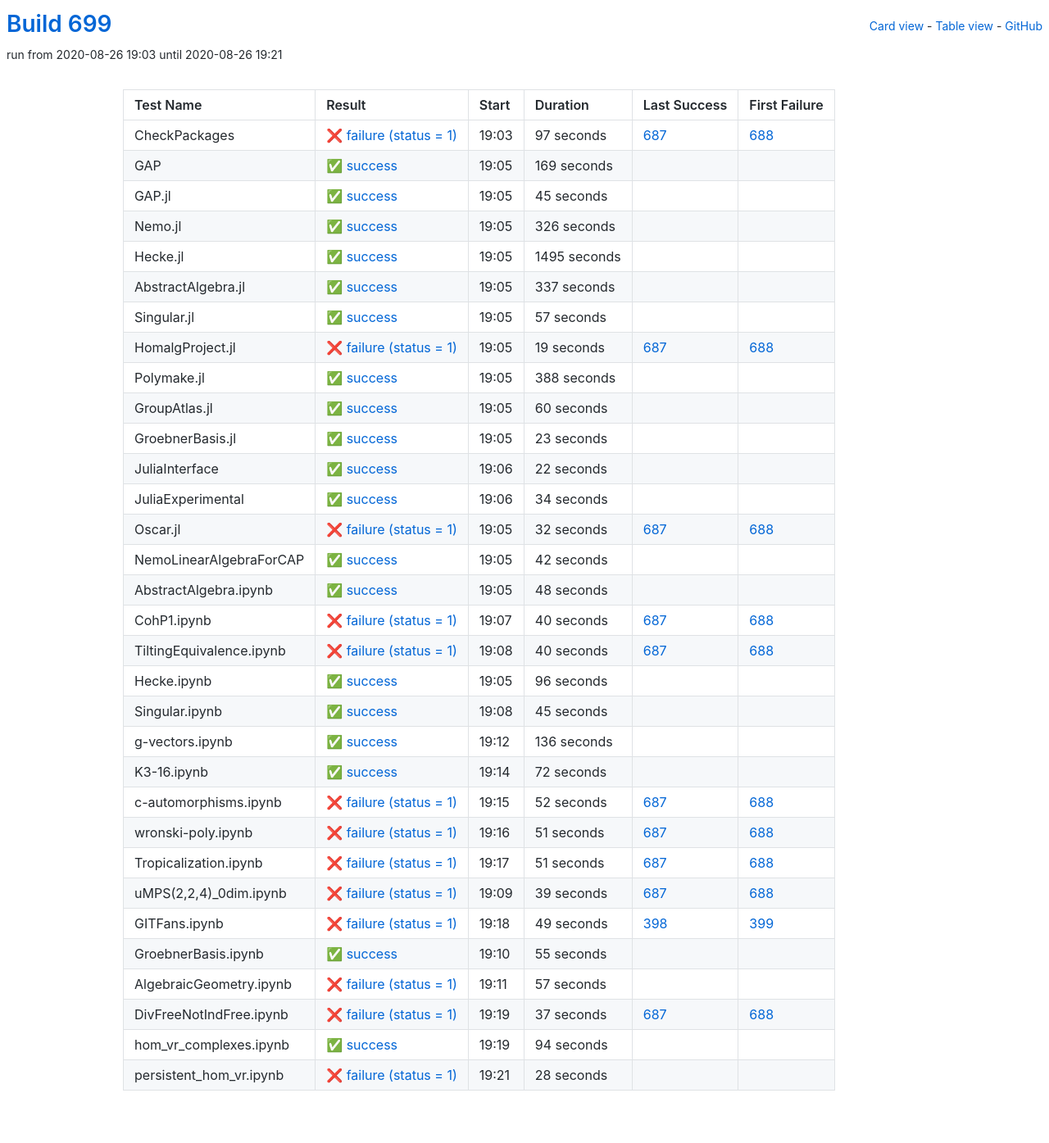
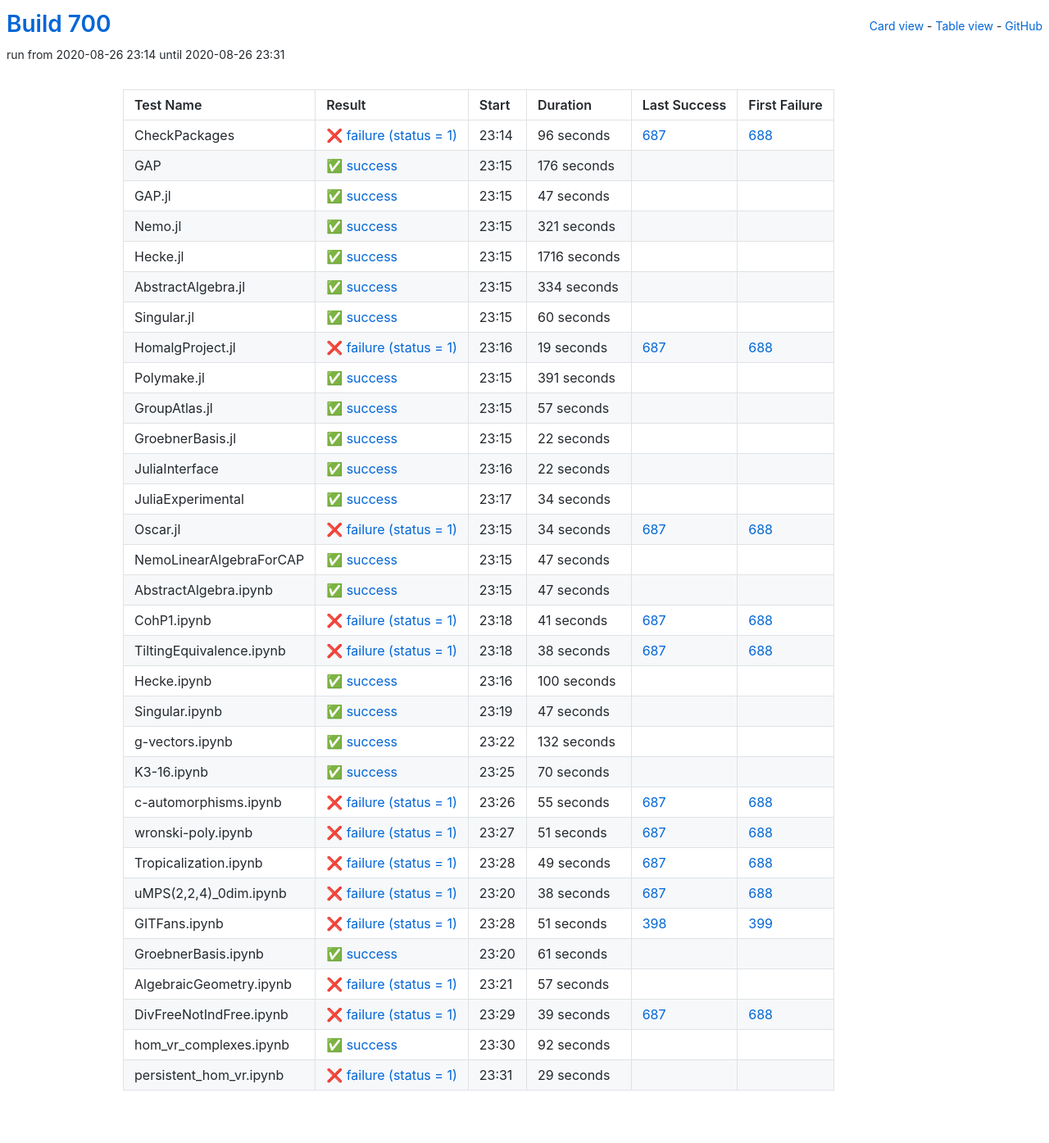
Before and after one commit to oscar-system/oscar-ci-status-stable, a Jekyll site: the page built from table.html, in a window 1280 px wide. Shown: the whole page at 82% size. Built offline with Jekyll 4.4.1, drawn with Linux system fonts in a browser that asks for light colours.

Commit message:
Build #700

```diff
--- a/_data/ci.yml
+++ b/_data/ci.yml
@@ -1,6 +1,6 @@
 ---
-build: 699
-build_url: https://oscarci.mathematik.uni-kl.de/job/oscar-stable/699/
+build: 700
+build_url: https://oscarci.mathematik.uni-kl.de/job/oscar-stable/700/
 job: oscar-stable
 organization: oscar-system
 repo: oscar-ci-status-stable
@@ -8,92 +8,92 @@ repourl: https://github.com/oscar-system/oscar-ci-status-stable
 tests:
 - name: CheckPackages
   id: checkpackages
-  log: https://oscarci.mathematik.uni-kl.de/job/oscar-stable/699/artifact/logs/build-699/CheckPackages.log
-  start: 2020-08-26 19:03
+  log: https://oscarci.mathematik.uni-kl.de/job/oscar-stable/700/artifact/logs/build-700/CheckPackages.log
+  start: 2020-08-26 23:14
   success: false
   exitcode: 1
   status: failure
-  duration: 97
+  duration: 96
   last_success: 687
   last_success_url: https://oscarci.mathematik.uni-kl.de/job/oscar-stable/687/
   first_failure: 688
   first_failure_url: https://oscarci.mathematik.uni-kl.de/job/oscar-stable/688/
 - name: GAP
   id: gap
-  log: https://oscarci.mathematik.uni-kl.de/job/oscar-stable/699/artifact/logs/build-699/GAP.log
-  start: 2020-08-26 19:05
+  log: https://oscarci.mathematik.uni-kl.de/job/oscar-stable/700/artifact/logs/build-700/GAP.log
+  start: 2020-08-26 23:15
   success: true
   exitcode: 0
   status: success
-  duration: 169
+  duration: 176
   last_success: false
   last_success_url:
   first_failure: false
   first_failure_url:
 - name: GAP.jl
   id: gap-jl
-  log: https://oscarci.mathematik.uni-kl.de/job/oscar-stable/699/artifact/logs/build-699/GAP.jl.log
-  start: 2020-08-26 19:05
+  log: https://oscarci.mathematik.uni-kl.de/job/oscar-stable/700/artifact/logs/build-700/GAP.jl.log
+  start: 2020-08-26 23:15
   success: true
   exitcode: 0
   status: success
-  duration: 45
+  duration: 47
   last_success: false
   last_success_url:
   first_failure: false
   first_failure_url:
 - name: Nemo.jl
   id: nemo-jl
-  log: https://oscarci.mathematik.uni-kl.de/job/oscar-stable/699/artifact/logs/build-699/Nemo.jl.log
-  start: 2020-08-26 19:05
+  log: https://oscarci.mathematik.uni-kl.de/job/oscar-stable/700/artifact/logs/build-700/Nemo.jl.log
+  start: 2020-08-26 23:15
   success: true
   exitcode: 0
   status: success
-  duration: 326
+  duration: 321
   last_success: false
   last_success_url:
   first_failure: false
   first_failure_url:
 - name: Hecke.jl
   id: hecke-jl
-  log: https://oscarci.mathematik.uni-kl.de/job/oscar-stable/699/artifact/logs/build-699/Hecke.jl.log
-  start: 2020-08-26 19:05
+  log: https://oscarci.mathematik.uni-kl.de/job/oscar-stable/700/artifact/logs/build-700/Hecke.jl.log
+  start: 2020-08-26 23:15
   success: true
   exitcode: 0
   status: success
-  duration: 1495
+  duration: 1716
   last_success: false
   last_success_url:
   first_failure: false
   first_failure_url:
 - name: AbstractAlgebra.jl
   id: abstractalgebra-jl
-  log: https://oscarci.mathematik.uni-kl.de/job/oscar-stable/699/artifact/logs/build-699/AbstractAlgebra.jl.log
-  start: 2020-08-26 19:05
+  log: https://oscarci.mathematik.uni-kl.de/job/oscar-stable/700/artifact/logs/build-700/AbstractAlgebra.jl.log
+  start: 2020-08-26 23:15
   success: true
   exitcode: 0
   status: success
-  duration: 337
+  duration: 334
   last_success: false
   last_success_url:
   first_failure: false
   first_failure_url:
 - name: Singular.jl
   id: singular-jl
-  log: https://oscarci.mathematik.uni-kl.de/job/oscar-stable/699/artifact/logs/build-699/Singular.jl.log
-  start: 2020-08-26 19:05
+  log: https://oscarci.mathematik.uni-kl.de/job/oscar-stable/700/artifact/logs/build-700/Singular.jl.log
+  start: 2020-08-26 23:15
   success: true
   exitcode: 0
   status: success
-  duration: 57
+  duration: 60
   last_success: false
   last_success_url:
   first_failure: false
   first_failure_url:
 - name: HomalgProject.jl
   id: homalgproject-jl
-  log: https://oscarci.mathematik.uni-kl.de/job/oscar-stable/699/artifact/logs/build-699/HomalgProject.jl.log
-  start: 2020-08-26 19:05
+  log: https://oscarci.mathematik.uni-kl.de/job/oscar-stable/700/artifact/logs/build-700/HomalgProject.jl.log
+  start: 2020-08-26 23:16
   success: false
   exitcode: 1
   status: failure
@@ -104,44 +104,44 @@ tests:
   first_failure_url: https://oscarci.mathematik.uni-kl.de/job/oscar-stable/688/
 - name: Polymake.jl
   id: polymake-jl
-  log: https://oscarci.mathematik.uni-kl.de/job/oscar-stable/699/artifact/logs/build-699/Polymake.jl.log
-  start: 2020-08-26 19:05
+  log: https://oscarci.mathematik.uni-kl.de/job/oscar-stable/700/artifact/logs/build-700/Polymake.jl.log
+  start: 2020-08-26 23:15
   success: true
   exitcode: 0
   status: success
-  duration: 388
+  duration: 391
   last_success: false
   last_success_url:
   first_failure: false
   first_failure_url:
 - name: GroupAtlas.jl
   id: groupatlas-jl
-  log: https://oscarci.mathematik.uni-kl.de/job/oscar-stable/699/artifact/logs/build-699/GroupAtlas.jl.log
-  start: 2020-08-26 19:05
+  log: https://oscarci.mathematik.uni-kl.de/job/oscar-stable/700/artifact/logs/build-700/GroupAtlas.jl.log
+  start: 2020-08-26 23:15
   success: true
   exitcode: 0
   status: success
-  duration: 60
+  duration: 57
   last_success: false
   last_success_url:
   first_failure: false
   first_failure_url:
 - name: GroebnerBasis.jl
   id: groebnerbasis-jl
-  log: https://oscarci.mathematik.uni-kl.de/job/oscar-stable/699/artifact/logs/build-699/GroebnerBasis.jl.log
-  start: 2020-08-26 19:05
+  log: https://oscarci.mathematik.uni-kl.de/job/oscar-stable/700/artifact/logs/build-700/GroebnerBasis.jl.log
+  start: 2020-08-26 23:15
   success: true
   exitcode: 0
   status: success
-  duration: 23
+  duration: 22
   last_success: false
   last_success_url:
   first_failure: false
   first_failure_url:
 - name: JuliaInterface
   id: juliainterface
-  log: https://oscarci.mathematik.uni-kl.de/job/oscar-stable/699/artifact/logs/build-699/JuliaInterface.log
-  start: 2020-08-26 19:06
+  log: https://oscarci.mathematik.uni-kl.de/job/oscar-stable/700/artifact/logs/build-700/JuliaInterface.log
+  start: 2020-08-26 23:16
   success: true
   exitcode: 0
   status: success
@@ -152,8 +152,8 @@ tests:
   first_failure_url:
 - name: JuliaExperimental
   id: juliaexperimental
-  log: https://oscarci.mathematik.uni-kl.de/job/oscar-stable/699/artifact/logs/build-699/JuliaExperimental.log
-  start: 2020-08-26 19:06
+  log: https://oscarci.mathematik.uni-kl.de/job/oscar-stable/700/artifact/logs/build-700/JuliaExperimental.log
+  start: 2020-08-26 23:17
   success: true
   exitcode: 0
   status: success
@@ -164,128 +164,128 @@ tests:
   first_failure_url:
 - name: Oscar.jl
   id: oscar-jl
-  log: https://oscarci.mathematik.uni-kl.de/job/oscar-stable/699/artifact/logs/build-699/Oscar.jl.log
-  start: 2020-08-26 19:05
+  log: https://oscarci.mathematik.uni-kl.de/job/oscar-stable/700/artifact/logs/build-700/Oscar.jl.log
+  start: 2020-08-26 23:15
   success: false
   exitcode: 1
   status: failure
-  duration: 32
+  duration: 34
   last_success: 687
   last_success_url: https://oscarci.mathematik.uni-kl.de/job/oscar-stable/687/
   first_failure: 688
   first_failure_url: https://oscarci.mathematik.uni-kl.de/job/oscar-stable/688/
 - name: NemoLinearAlgebraForCAP
   id: nemolinearalgebraforcap
-  log: https://oscarci.mathematik.uni-kl.de/job/oscar-stable/699/artifact/logs/build-699/NemoLinearAlgebraForCAP.log
-  start: 2020-08-26 19:05
+  log: https://oscarci.mathematik.uni-kl.de/job/oscar-stable/700/artifact/logs/build-700/NemoLinearAlgebraForCAP.log
+  start: 2020-08-26 23:15
   success: true
   exitcode: 0
   status: success
-  duration: 42
+  duration: 47
   last_success: false
   last_success_url:
   first_failure: false
   first_failure_url:
 - name: AbstractAlgebra.ipynb
   id: abstractalgebra-ipynb
-  log: https://oscarci.mathematik.uni-kl.de/job/oscar-stable/699/artifact/logs/build-699/AbstractAlgebra.ipynb.log
-  start: 2020-08-26 19:05
+  log: https://oscarci.mathematik.uni-kl.de/job/oscar-stable/700/artifact/logs/build-700/AbstractAlgebra.ipynb.log
+  start: 2020-08-26 23:15
   success: true
   exitcode: 0
   status: success
-  duration: 48
+  duration: 47
   last_success: false
   last_success_url:
   first_failure: false
   first_failure_url:
 - name: CohP1.ipynb
   id: cohp1-ipynb
-  log: https://oscarci.mathematik.uni-kl.de/job/oscar-stable/699/artifact/logs/build-699/CohP1.ipynb.log
-  start: 2020-08-26 19:07
+  log: https://oscarci.mathematik.uni-kl.de/job/oscar-stable/700/artifact/logs/build-700/CohP1.ipynb.log
+  start: 2020-08-26 23:18
   success: false
   exitcode: 1
   status: failure
-  duration: 40
+  duration: 41
   last_success: 687
   last_success_url: https://oscarci.mathematik.uni-kl.de/job/oscar-stable/687/
   first_failure: 688
   first_failure_url: https://oscarci.mathematik.uni-kl.de/job/oscar-stable/688/
 - name: TiltingEquivalence.ipynb
   id: tiltingequivalence-ipynb
-  log: https://oscarci.mathematik.uni-kl.de/job/oscar-stable/699/artifact/logs/build-699/TiltingEquivalence.ipynb.log
-  start: 2020-08-26 19:08
+  log: https://oscarci.mathematik.uni-kl.de/job/oscar-stable/700/artifact/logs/build-700/TiltingEquivalence.ipynb.log
+  start: 2020-08-26 23:18
   success: false
   exitcode: 1
   status: failure
-  duration: 40
+  duration: 38
   last_success: 687
   last_success_url: https://oscarci.mathematik.uni-kl.de/job/oscar-stable/687/
   first_failure: 688
   first_failure_url: https://oscarci.mathematik.uni-kl.de/job/oscar-stable/688/
 - name: Hecke.ipynb
   id: hecke-ipynb
-  log: https://oscarci.mathematik.uni-kl.de/job/oscar-stable/699/artifact/logs/build-699/Hecke.ipynb.log
-  start: 2020-08-26 19:05
+  log: https://oscarci.mathematik.uni-kl.de/job/oscar-stable/700/artifact/logs/build-700/Hecke.ipynb.log
+  start: 2020-08-26 23:16
   success: true
   exitcode: 0
   status: success
-  duration: 96
+  duration: 100
   last_success: false
   last_success_url:
   first_failure: false
   first_failure_url:
 - name: Singular.ipynb
   id: singular-ipynb
-  log: https://oscarci.mathematik.uni-kl.de/job/oscar-stable/699/artifact/logs/build-699/Singular.ipynb.log
-  start: 2020-08-26 19:08
+  log: https://oscarci.mathematik.uni-kl.de/job/oscar-stable/700/artifact/logs/build-700/Singular.ipynb.log
+  start: 2020-08-26 23:19
   success: true
   exitcode: 0
   status: success
-  duration: 45
+  duration: 47
   last_success: false
   last_success_url:
   first_failure: false
   first_failure_url:
 - name: g-vectors.ipynb
   id: g-vectors-ipynb
-  log: https://oscarci.mathematik.uni-kl.de/job/oscar-stable/699/artifact/logs/build-699/g-vectors.ipynb.log
-  start: 2020-08-26 19:12
+  log: https://oscarci.mathematik.uni-kl.de/job/oscar-stable/700/artifact/logs/build-700/g-vectors.ipynb.log
+  start: 2020-08-26 23:22
   success: true
   exitcode: 0
   status: success
-  duration: 136
+  duration: 132
   last_success: false
   last_success_url:
   first_failure: false
   first_failure_url:
 - name: K3-16.ipynb
   id: k3-16-ipynb
-  log: https://oscarci.mathematik.uni-kl.de/job/oscar-stable/699/artifact/logs/build-699/K3-16.ipynb.log
-  start: 2020-08-26 19:14
+  log: https://oscarci.mathematik.uni-kl.de/job/oscar-stable/700/artifact/logs/build-700/K3-16.ipynb.log
+  start: 2020-08-26 23:25
   success: true
   exitcode: 0
   status: success
-  duration: 72
+  duration: 70
   last_success: false
   last_success_url:
   first_failure: false
   first_failure_url:
 - name: c-automorphisms.ipynb
   id: c-automorphisms-ipynb
-  log: https://oscarci.mathematik.uni-kl.de/job/oscar-stable/699/artifact/logs/build-699/c-automorphisms.ipynb.log
-  start: 2020-08-26 19:15
+  log: https://oscarci.mathematik.uni-kl.de/job/oscar-stable/700/artifact/logs/build-700/c-automorphisms.ipynb.log
+  start: 2020-08-26 23:26
   success: false
   exitcode: 1
   status: failure
-  duration: 52
+  duration: 55
   last_success: 687
   last_success_url: https://oscarci.mathematik.uni-kl.de/job/oscar-stable/687/
   first_failure: 688
   first_failure_url: https://oscarci.mathematik.uni-kl.de/job/oscar-stable/688/
 - name: wronski-poly.ipynb
   id: wronski-poly-ipynb
-  log: https://oscarci.mathematik.uni-kl.de/job/oscar-stable/699/artifact/logs/build-699/wronski-poly.ipynb.log
-  start: 2020-08-26 19:16
+  log: https://oscarci.mathematik.uni-kl.de/job/oscar-stable/700/artifact/logs/build-700/wronski-poly.ipynb.log
+  start: 2020-08-26 23:27
   success: false
   exitcode: 1
   status: failure
@@ -296,56 +296,56 @@ tests:
   first_failure_url: https://oscarci.mathematik.uni-kl.de/job/oscar-stable/688/
 - name: Tropicalization.ipynb
   id: tropicalization-ipynb
-  log: https://oscarci.mathematik.uni-kl.de/job/oscar-stable/699/artifact/logs/build-699/Tropicalization.ipynb.log
-  start: 2020-08-26 19:17
+  log: https://oscarci.mathematik.uni-kl.de/job/oscar-stable/700/artifact/logs/build-700/Tropicalization.ipynb.log
+  start: 2020-08-26 23:28
   success: false
   exitcode: 1
   status: failure
-  duration: 51
+  duration: 49
   last_success: 687
   last_success_url: https://oscarci.mathematik.uni-kl.de/job/oscar-stable/687/
   first_failure: 688
   first_failure_url: https://oscarci.mathematik.uni-kl.de/job/oscar-stable/688/
 - name: uMPS(2,2,4)_0dim.ipynb
   id: umps-2-2-4-0dim-ipynb
-  log: https://oscarci.mathematik.uni-kl.de/job/oscar-stable/699/artifact/logs/build-699/uMPS-2-2-4-_0dim.ipynb.log
-  start: 2020-08-26 19:09
+  log: https://oscarci.mathematik.uni-kl.de/job/oscar-stable/700/artifact/logs/build-700/uMPS-2-2-4-_0dim.ipynb.log
+  start: 2020-08-26 23:20
   success: false
   exitcode: 1
   status: failure
-  duration: 39
+  duration: 38
   last_success: 687
   last_success_url: https://oscarci.mathematik.uni-kl.de/job/oscar-stable/687/
   first_failure: 688
   first_failure_url: https://oscarci.mathematik.uni-kl.de/job/oscar-stable/688/
 - name: GITFans.ipynb
   id: gitfans-ipynb
-  log: https://oscarci.mathematik.uni-kl.de/job/oscar-stable/699/artifact/logs/build-699/GITFans.ipynb.log
-  start: 2020-08-26 19:18
+  log: https://oscarci.mathematik.uni-kl.de/job/oscar-stable/700/artifact/logs/build-700/GITFans.ipynb.log
+  start: 2020-08-26 23:28
   success: false
   exitcode: 1
   status: failure
-  duration: 49
+  duration: 51
   last_success: 398
   last_success_url: https://oscarci.mathematik.uni-kl.de/job/oscar-stable/398/
   first_failure: 399
   first_failure_url: https://oscarci.mathematik.uni-kl.de/job/oscar-stable/399/
 - name: GroebnerBasis.ipynb
   id: groebnerbasis-ipynb
-  log: https://oscarci.mathematik.uni-kl.de/job/oscar-stable/699/artifact/logs/build-699/GroebnerBasis.ipynb.log
-  start: 2020-08-26 19:10
+  log: https://oscarci.mathematik.uni-kl.de/job/oscar-stable/700/artifact/logs/build-700/GroebnerBasis.ipynb.log
+  start: 2020-08-26 23:20
   success: true
   exitcode: 0
   status: success
-  duration: 55
+  duration: 61
   last_success: false
   last_success_url:
   first_failure: false
   first_failure_url:
 - name: AlgebraicGeometry.ipynb
   id: algebraicgeometry-ipynb
-  log: https://oscarci.mathematik.uni-kl.de/job/oscar-stable/699/artifact/logs/build-699/AlgebraicGeometry.ipynb.log
-  start: 2020-08-26 19:11
+  log: https://oscarci.mathematik.uni-kl.de/job/oscar-stable/700/artifact/logs/build-700/AlgebraicGeometry.ipynb.log
+  start: 2020-08-26 23:21
   success: false
   exitcode: 1
   status: failure
@@ -356,36 +356,36 @@ tests:
   first_failure_url:
 - name: DivFreeNotIndFree.ipynb
   id: divfreenotindfree-ipynb
-  log: https://oscarci.mathematik.uni-kl.de/job/oscar-stable/699/artifact/logs/build-699/DivFreeNotIndFree.ipynb.log
-  start: 2020-08-26 19:19
+  log: https://oscarci.mathematik.uni-kl.de/job/oscar-stable/700/artifact/logs/build-700/DivFreeNotIndFree.ipynb.log
+  start: 2020-08-26 23:29
   success: false
   exitcode: 1
   status: failure
-  duration: 37
+  duration: 39
   last_success: 687
   last_success_url: https://oscarci.mathematik.uni-kl.de/job/oscar-stable/687/
   first_failure: 688
   first_failure_url: https://oscarci.mathematik.uni-kl.de/job/oscar-stable/688/
 - name: hom_vr_complexes.ipynb
   id: hom-vr-complexes-ipynb
-  log: https://oscarci.mathematik.uni-kl.de/job/oscar-stable/699/artifact/logs/build-699/hom_vr_complexes.ipynb.log
-  start: 2020-08-26 19:19
+  log: https://oscarci.mathematik.uni-kl.de/job/oscar-stable/700/artifact/logs/build-700/hom_vr_complexes.ipynb.log
+  start: 2020-08-26 23:30
   success: true
   exitcode: 0
   status: success
-  duration: 94
+  duration: 92
   last_success: false
   last_success_url:
   first_failure: false
   first_failure_url:
 - name: persistent_hom_vr.ipynb
   id: persistent-hom-vr-ipynb
-  log: https://oscarci.mathematik.uni-kl.de/job/oscar-stable/699/artifact/logs/build-699/persistent_hom_vr.ipynb.log
-  start: 2020-08-26 19:21
+  log: https://oscarci.mathematik.uni-kl.de/job/oscar-stable/700/artifact/logs/build-700/persistent_hom_vr.ipynb.log
+  start: 2020-08-26 23:31
   success: false
   exitcode: 1
   status: failure
-  duration: 28
+  duration: 29
   last_success: false
   last_success_url:
   first_failure: false
```
Also changed, not shown: README.md.
